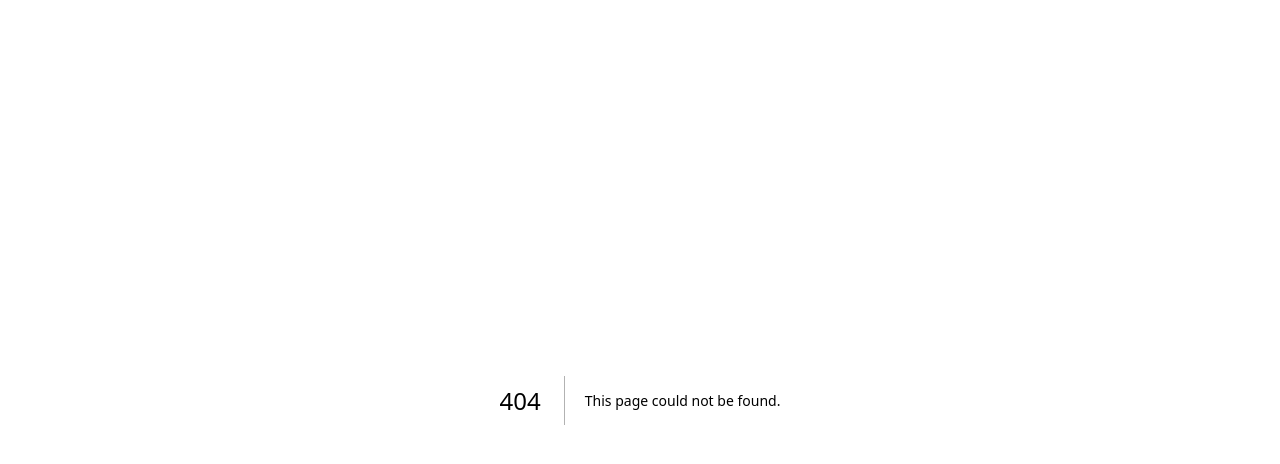
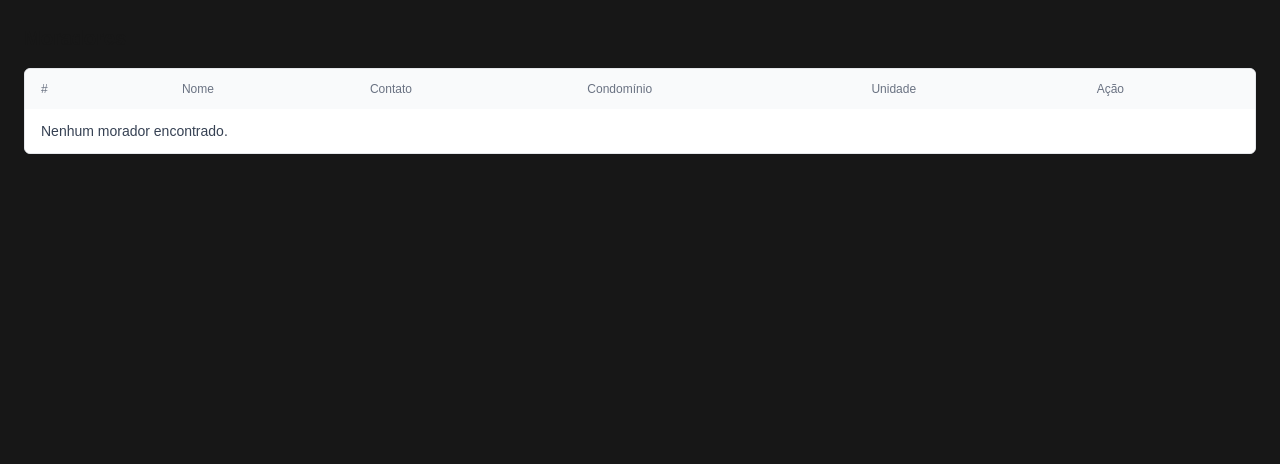
Before and after one commit to bialorenzini/viva-condo, a Next.js app: page /moradores in a window 1280 px wide. Before the commit this address had no page. Shown: the top 464 px of the page. Built offline with nearby package versions, Linux system fonts and the light colour scheme.

Commit message:
feat: moradores page

```diff
--- /dev/null
+++ b/src/app/moradores/page.tsx
@@ -0,0 +1,33 @@
+"use client"
+
+export default function ListaMoradores(){
+    return(
+        <div className="p-6 max-w-full">
+            <div className="mb-4 flex items-center justify-between gap-4">
+                <h1 className="text-xl font-semibold">Moradores</h1>
+            </div>
+
+            <div className="bg-white rounded-md border border-gray-200 overflow-hidden">
+                <table className="min-w-full devide-y divide-gray-200">
+                    <thead className="bg-gray-50">
+                        <tr>
+                            <th className="px-4 py-3 text-left text-xs font-medium text-gray-500 tracking-winder w-12">#</th>
+                            <th className="px-4 py-3 text-left text-xs font-medium text-gray-500 tracking-winder w-12">Nome</th>
+                            <th className="px-4 py-3 text-left text-xs font-medium text-gray-500 tracking-winder w-12">Contato</th>
+                            <th className="px-4 py-3 text-left text-xs font-medium text-gray-500 tracking-winder w-12">Condomínio</th>
+                            <th className="px-4 py-3 text-left text-xs font-medium text-gray-500 tracking-winder w-12">Unidade</th>
+                            <th className="px-4 py-3 text-left text-xs font-medium text-gray-500 tracking-winder w-12">Ação</th>
+                        </tr>
+                    </thead>
+                    <tbody className="divide-y divide-gray-200 bg-white">
+                        <tr>
+                            <td className="px-4 py-3 text-sm text-gray-700" colSpan={7}>
+                            Nenhum morador encontrado.
+                            </td>
+                        </tr>
+                    </tbody>
+                </table>
+            </div>
+        </div>
+    )
+}
```
